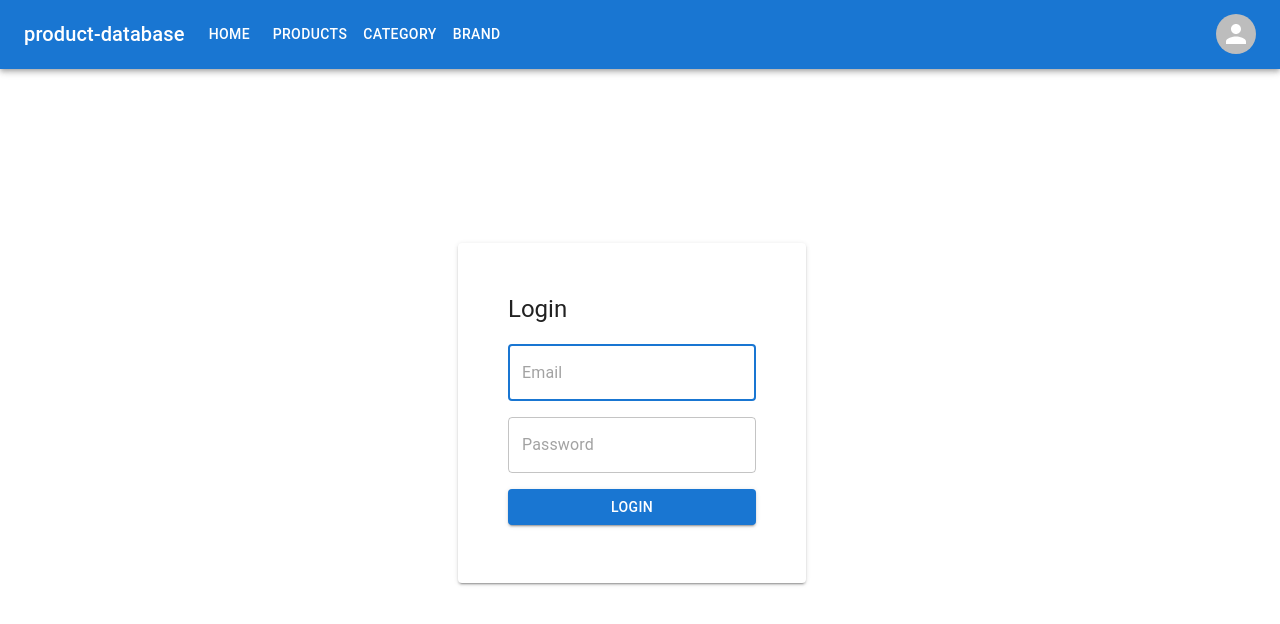
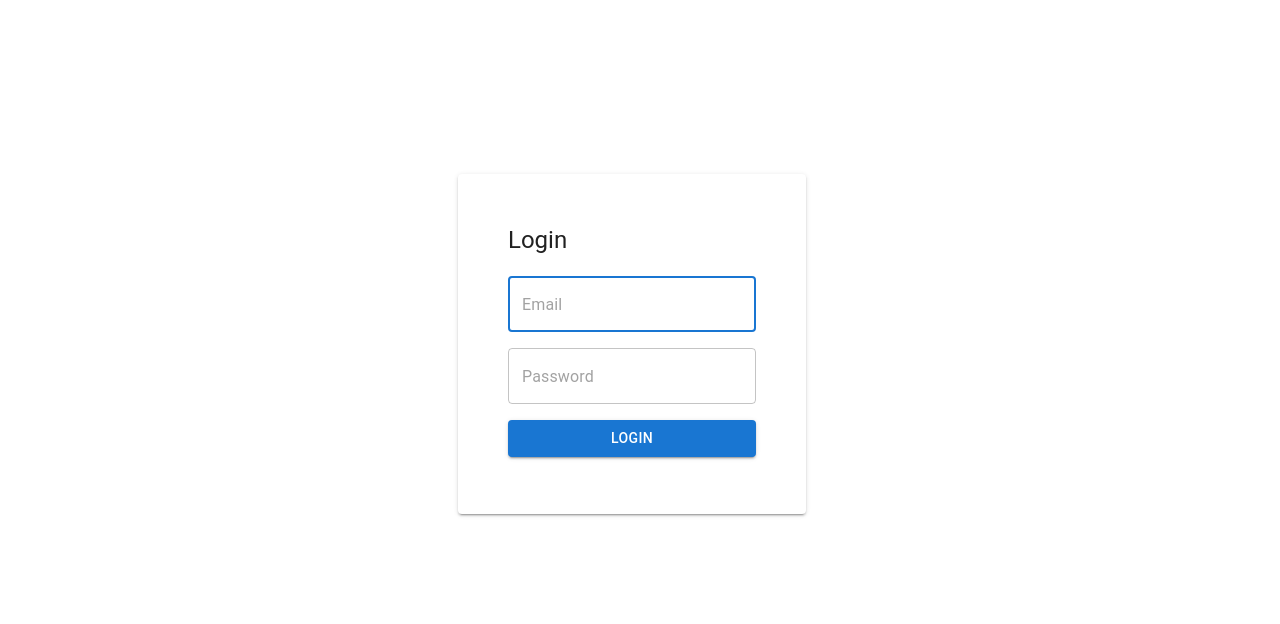
Before and after one commit to Mozzo1000/product-database, a React (Create React App) app in the folder frontend/: page /login in a window 1280 px wide. Shown: the top 624 px of the page. Built offline with nearby package versions, Linux system fonts and the light colour scheme.

Commit message:
Hide navbar is not logged in

```diff
--- a/frontend/src/components/Navbar.js
+++ b/frontend/src/components/Navbar.js
@@ -17,6 +17,7 @@ import { useNavigate } from 'react-router-dom';
 
 function Navbar() {
     let navigate = useNavigate();
+    const currentUser = AuthService.getCurrentUser()
 
     const pages = [
         {name: 'Home', link: "/"},
@@ -56,6 +57,7 @@ function Navbar() {
 
     return (
         <AppBar position="static">
+            { currentUser &&
             <Container maxWidth="x1">
                 <Toolbar disableGutters>
                     <Typography variant="h6" noWrap component="div" sx={{mr: 2, display: {xs: 'none', md: 'flex'}}}>
@@ -133,6 +135,7 @@ function Navbar() {
 
                 </Toolbar>
             </Container>
+            }
         </AppBar>
     )
 }
```
